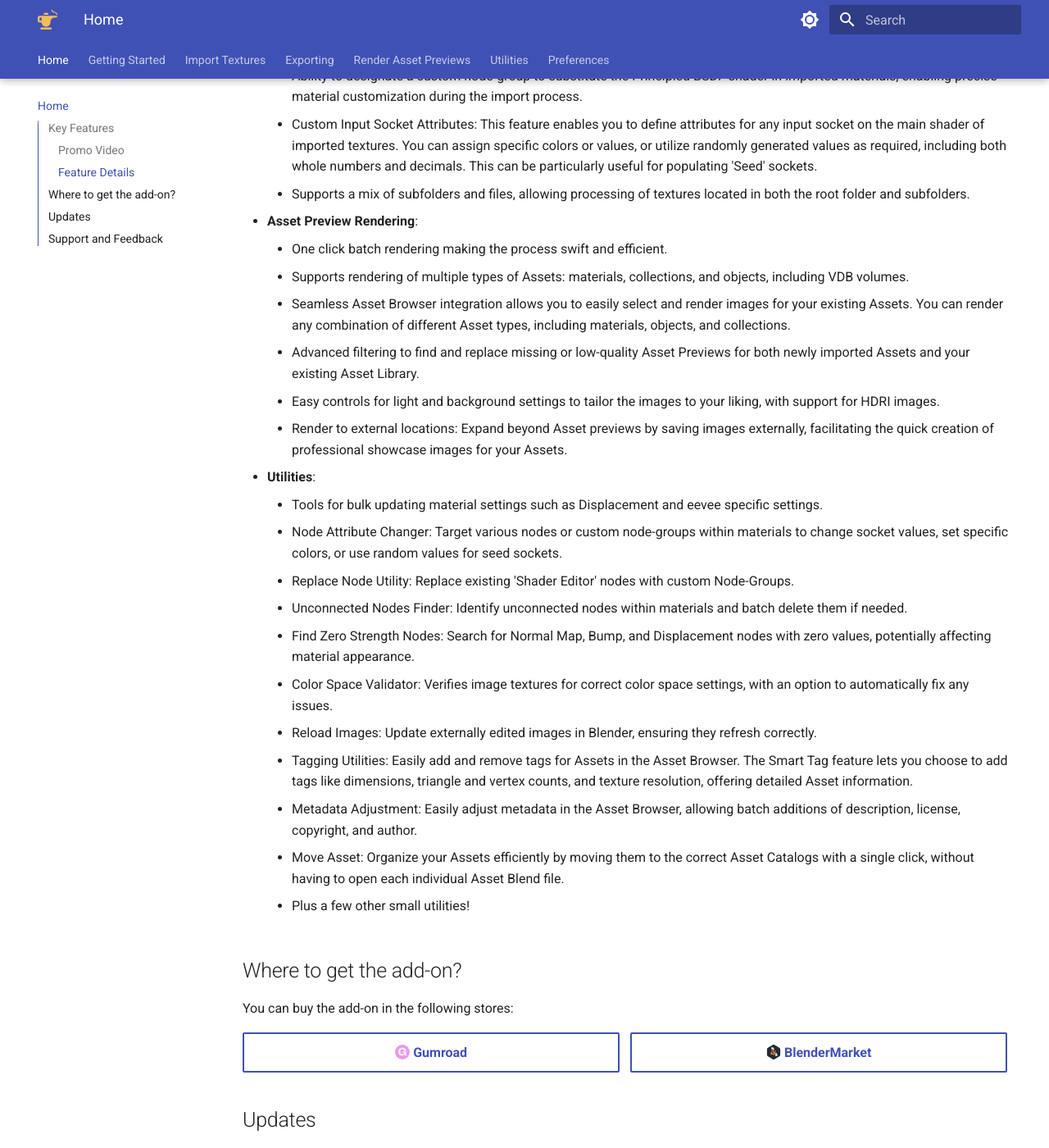
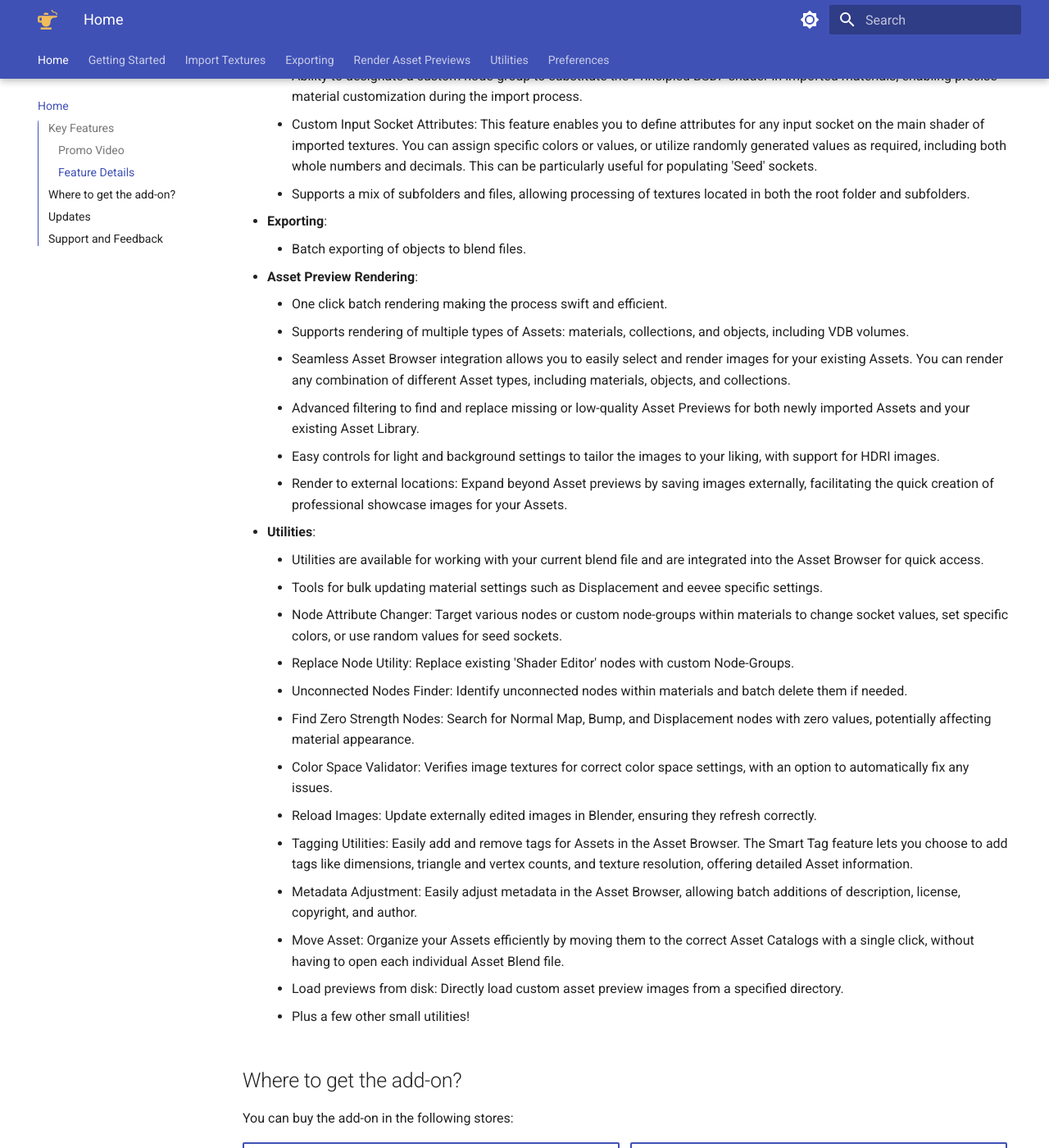
Before and after one commit to roberddd/batchgenie, an MkDocs documentation site: the page built from docs/index.md, in a window 1280 px wide and 1400 px high, scrolled down 1921 px. Shown: the whole window at 82% size. Built offline with MkDocs 1.6.1 and Material for MkDocs 9.7.7, drawn with Linux system fonts in a browser that asks for light colours.

Commit message:
Update index.md

```diff
--- a/docs/index.md
+++ b/docs/index.md
@@ -44,6 +44,7 @@ Welcome to BatchGenie, an add-on designed to simplify and automate common Asset
 - Both rendering and all utilities work with local and external Assets, so you don't have to open each Asset file individually when working with them.
 - Built-in parallel processing when working with external assets, allowing multiple assets to be processed simultaneously in the background.
 
+
 - **Texture Import**:
     - Blazingly fast imports.
     - Supports both Metallic/Roughness and Specular/Glossiness workflow.
@@ -58,6 +59,9 @@ Welcome to BatchGenie, an add-on designed to simplify and automate common Asset
     - Custom Input Socket Attributes: This feature enables you to define attributes for any input socket on the main shader of imported textures. You can assign specific colors or values, or utilize randomly generated values as required, including both whole numbers and decimals. This can be particularly useful for populating 'Seed' sockets.
     - Supports a mix of subfolders and files, allowing processing of textures located in both the root folder and subfolders.
 
+- **Exporting**:
+    - Batch exporting of objects to blend files.
+
 - **Asset Preview Rendering**:
     - One click batch rendering making the process swift and efficient.
     - Supports rendering of multiple types of Assets: materials, collections, and objects, including VDB volumes.
@@ -67,6 +71,7 @@ Welcome to BatchGenie, an add-on designed to simplify and automate common Asset
     - Render to external locations: Expand beyond Asset previews by saving images externally, facilitating the quick creation of professional showcase images for your Assets.
 
 - **Utilities**:
+    - Utilities are available for working with your current blend file and are integrated into the Asset Browser for quick access.
     - Tools for bulk updating material settings such as Displacement and eevee specific settings.
     - Node Attribute Changer: Target various nodes or custom node-groups within materials to change socket values, set specific colors, or use random values for seed sockets.
     - Replace Node Utility: Replace existing 'Shader Editor' nodes with custom Node-Groups.
@@ -77,6 +82,7 @@ Welcome to BatchGenie, an add-on designed to simplify and automate common Asset
     - Tagging Utilities: Easily add and remove tags for Assets in the Asset Browser. The Smart Tag feature lets you choose to add tags like dimensions, triangle and vertex counts, and texture resolution, offering detailed Asset information.
     - Metadata Adjustment: Easily adjust metadata in the Asset Browser, allowing batch additions of description, license, copyright, and author.
     - Move Asset: Organize your Assets efficiently by moving them to the correct Asset Catalogs with a single click, without having to open each individual Asset Blend file.
+    - Load previews from disk:  Directly load custom asset preview images from a specified directory.
     - Plus a few other small utilities!
 
 
```
